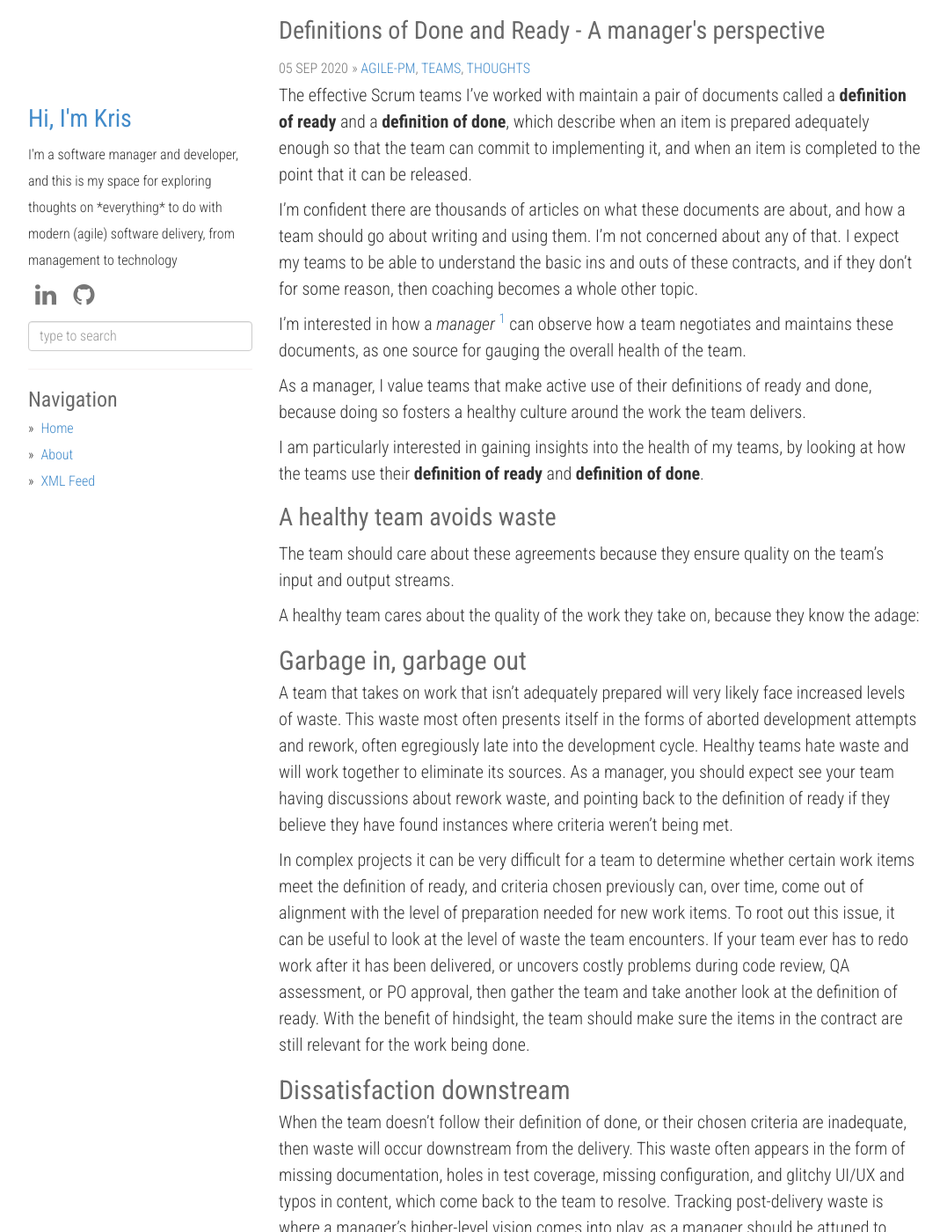
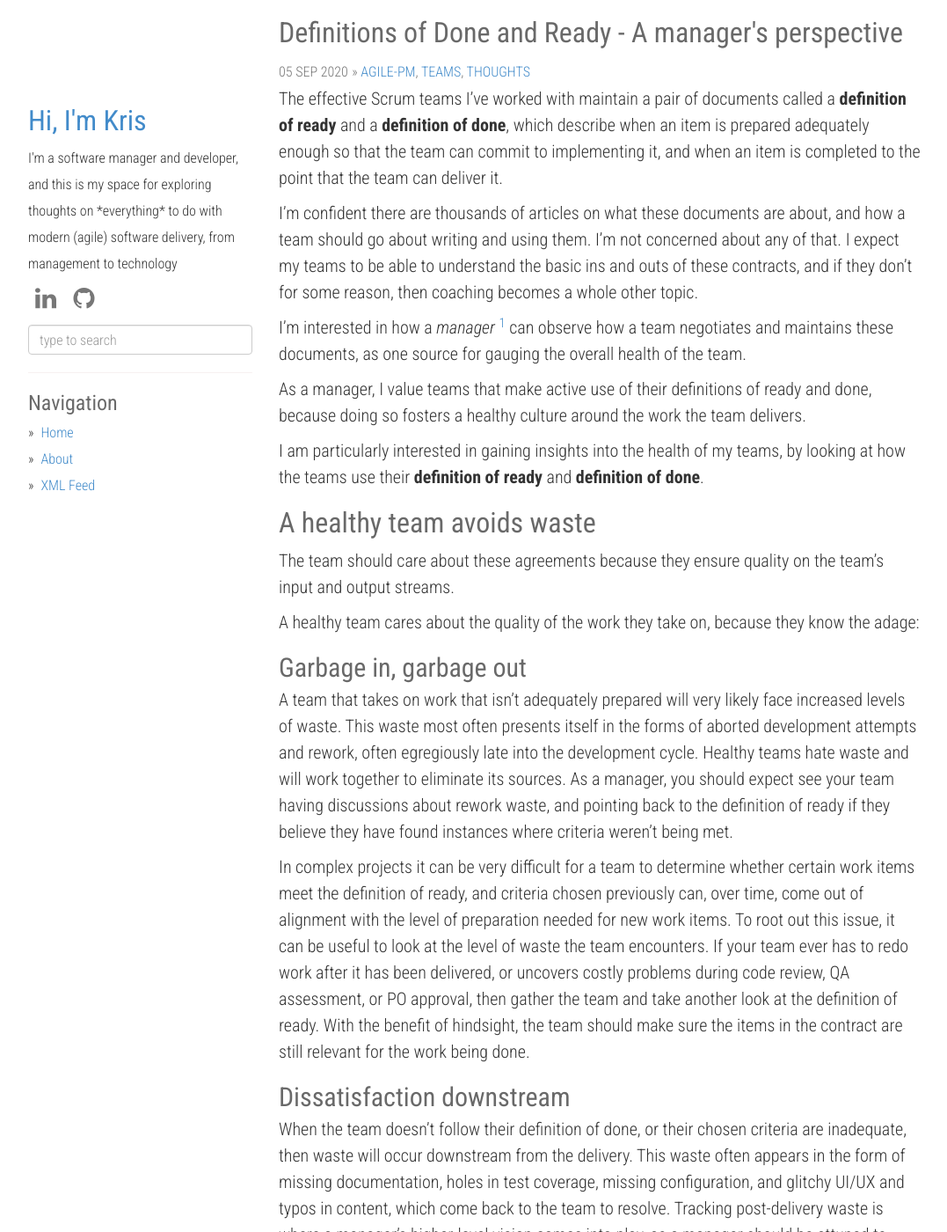
Before and after one commit to kcarta/kcarta.github.io-temp, a Jekyll site: the page built from _posts/2020-09-05-done-and-ready.md, in a window 1280 px wide and 1400 px high. Shown: the whole window at 88% size, without its empty margins (53-1130 px from the left). Built offline with Jekyll 4.4.1, drawn with Linux system fonts in a browser that asks for light colours; nearby versions of some CDN libraries; comment, search, counter and statistics services are not loaded.

Commit message:
Update size of top-level header

```diff
--- a/_posts/2020-09-05-done-and-ready.md
+++ b/_posts/2020-09-05-done-and-ready.md
@@ -5,7 +5,7 @@ date:   2020-09-05 00:00:00 +0000
 tags: [agile-pm, teams, thoughts]
 ---
 
-The effective Scrum teams I've worked with maintain a pair of documents called a **definition of ready** and a **definition of done**, which describe when an item is prepared adequately enough so that the team can commit to implementing it, and when an item is completed to the point that it can be released.
+The effective Scrum teams I've worked with maintain a pair of documents called a **definition of ready** and a **definition of done**, which describe when an item is prepared adequately enough so that the team can commit to implementing it, and when an item is completed to the point that the team can deliver it.
 
 I'm confident there are thousands of articles on what these documents are about, and how a team should go about writing and using them. I'm not concerned about any of that. I expect my teams to be able to understand the basic ins and outs of these contracts, and if they don't for some reason, then coaching becomes a whole other topic.
 
--- a/static/css/main.scss
+++ b/static/css/main.scss
@@ -9,7 +9,7 @@ $text-primary-weight: 300;
 $text-primary-size: 20px;
 $text-secondary-size: 16px;
 $text-navigation-size: 18px;
-$text-top-header-size: 28px;
+$text-top-header-size: 32px;
 $icon-social-size: 28px;
 
 $text-primary-color: #000;
```
